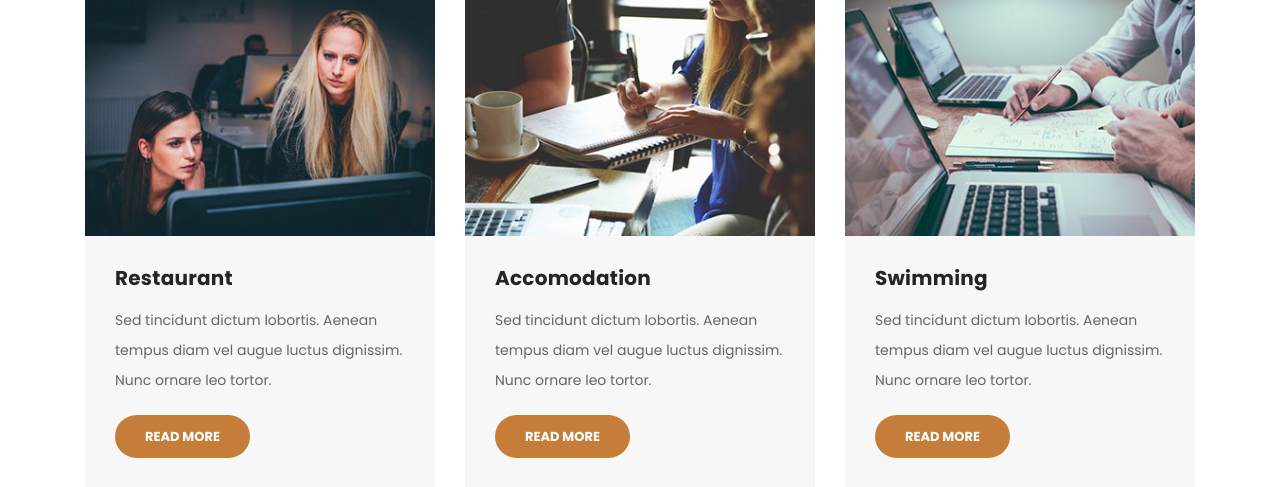
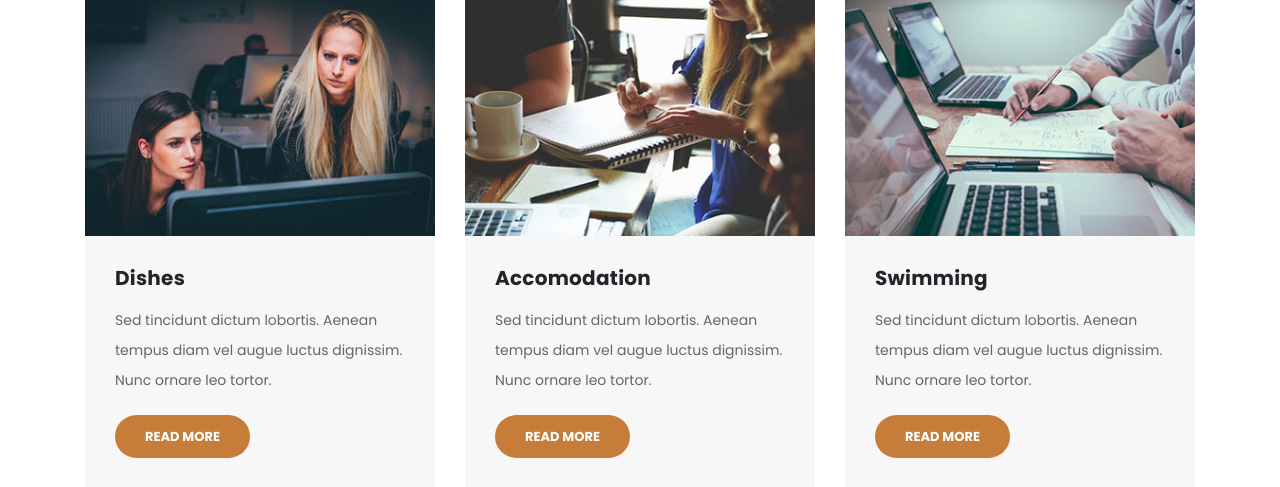
Before and after one commit to avosa/lemach, a Flask app: page / in a window 1280 px wide. Shown: the part 1247-1734 px from the top of the page. Run offline with Flask 2, Linux system fonts and the light colour scheme; grey boxes labelled with a size stand in for pictures from a placeholder-image service; parts of the project's set-up code (start-up, migrations or seed data) failed here and were passed over; some libraries are stand-ins or nearby versions.

Commit message:
Silly fixes

```diff
--- a/app/general/templates/index.html
+++ b/app/general/templates/index.html
@@ -128,7 +128,7 @@
           />
 
           <div class="down-content">
-            <h4>Restaurant</h4>
+            <h4>Dishes</h4>
             <p>
               Sed tincidunt dictum lobortis. Aenean tempus diam vel augue luctus
               dignissim. Nunc ornare leo tortor.
```
